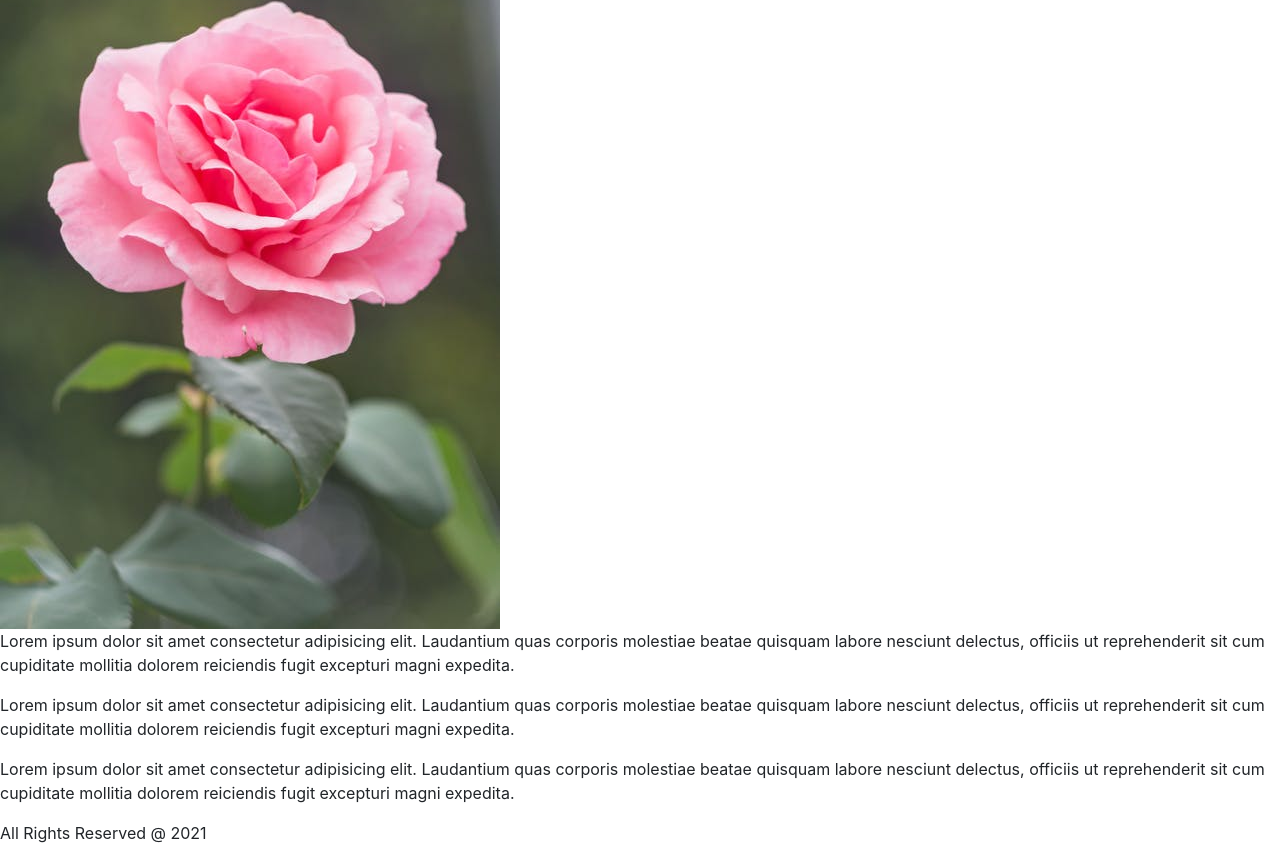
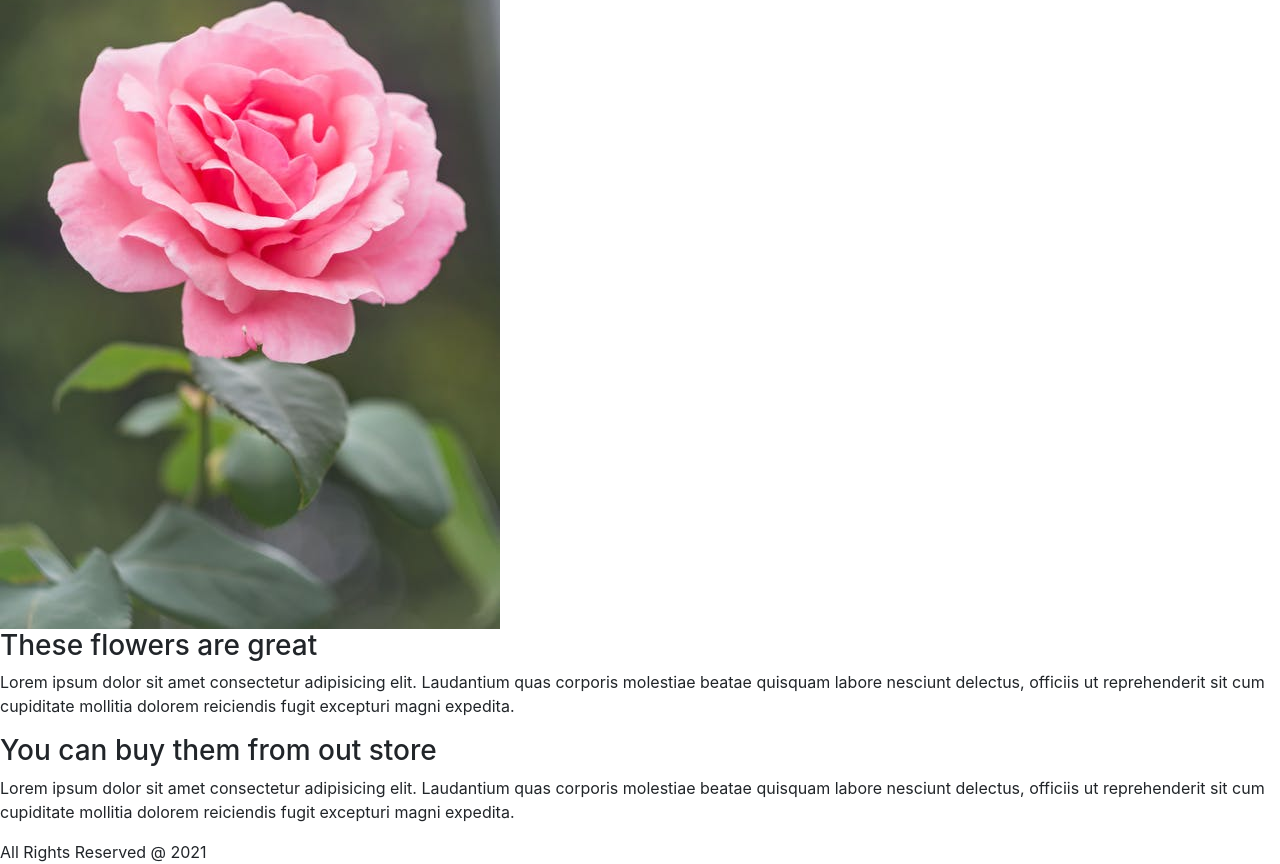
Before and after one commit to sajjadboodaghi/FrontProj, a plain HTML site: page index.html in a window 1280 px wide. Shown: the part 302-1166 px from the top of the page. Drawn offline with Linux system fonts and the light colour scheme.

Commit message:
Update index.html
add titles for paragraphs and delete third paragraph

```diff
--- a/index.html
+++ b/index.html
@@ -26,14 +26,12 @@
 
     <main>
         <img src="image.jpeg">
+        <h3>These flowers are great</h3>
         <p>Lorem ipsum dolor sit amet consectetur adipisicing elit. Laudantium quas corporis molestiae beatae quisquam
             labore nesciunt delectus, officiis ut reprehenderit sit cum cupiditate mollitia dolorem reiciendis fugit
             excepturi magni expedita.</p>
 
-        <p>Lorem ipsum dolor sit amet consectetur adipisicing elit. Laudantium quas corporis molestiae beatae quisquam
-            labore nesciunt delectus, officiis ut reprehenderit sit cum cupiditate mollitia dolorem reiciendis fugit
-            excepturi magni expedita.</p>
-
+        <h3>You can buy them from out store</h3>
         <p>Lorem ipsum dolor sit amet consectetur adipisicing elit. Laudantium quas corporis molestiae beatae quisquam
             labore nesciunt delectus, officiis ut reprehenderit sit cum cupiditate mollitia dolorem reiciendis fugit
             excepturi magni expedita.</p>
```
